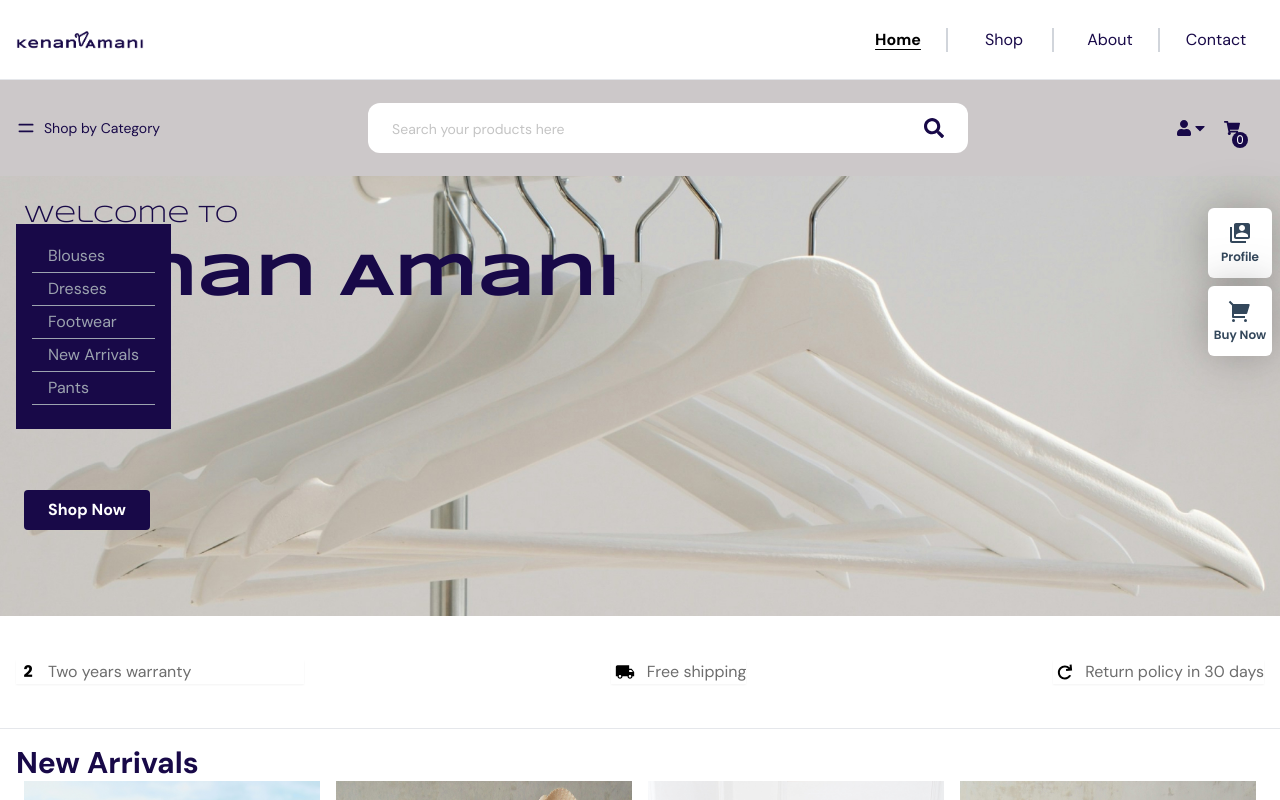
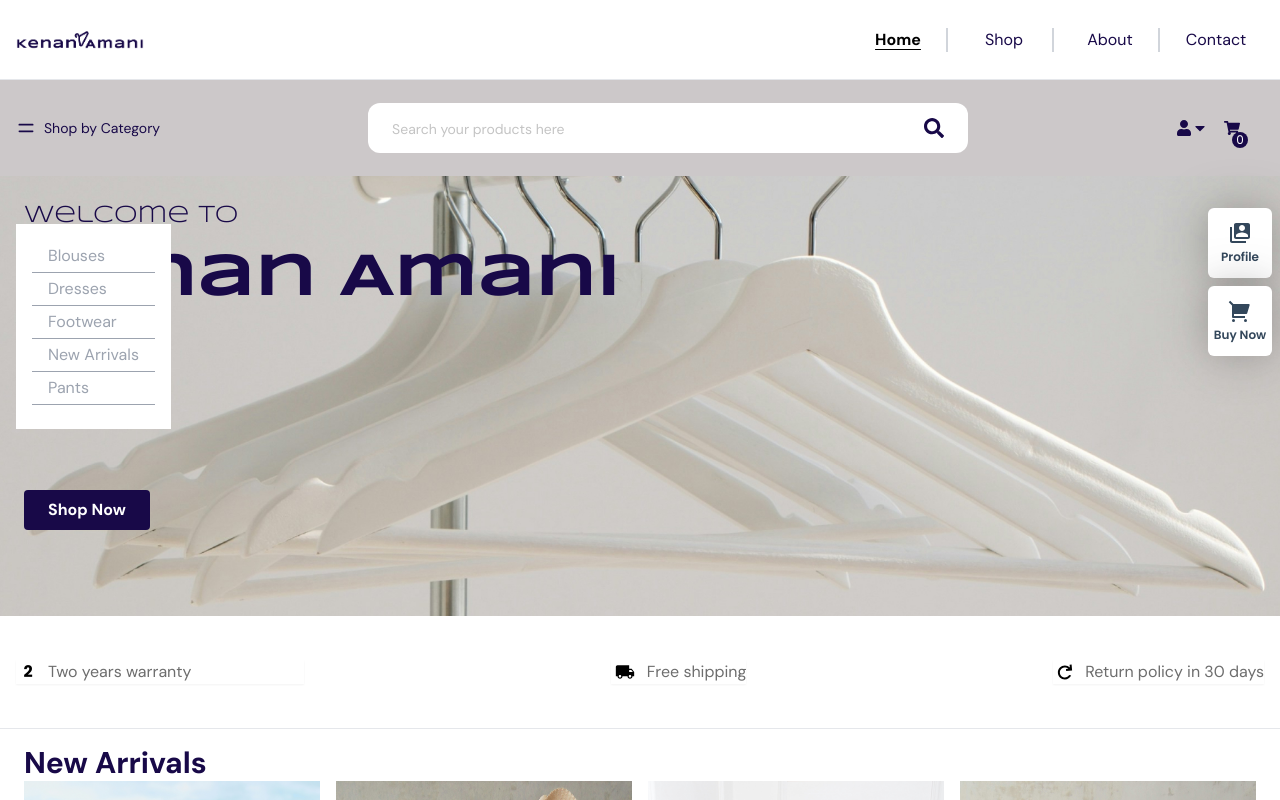
Before and after one commit to hydi-official/HCI, a React (Create React App) app: page / in a window 1280 px wide. Both pictures are taken after a click on the element "Shop by Category". Shown: the top 800 px of the page. Built offline with nearby package versions, Linux system fonts and the light colour scheme; grey boxes are pictures that could not be loaded.

Commit message:
bottom header modified

```diff
--- a/src/components/home/Header/Header.js
+++ b/src/components/home/Header/Header.js
@@ -113,12 +113,21 @@ const Header = () => {
                           transition={{ duration: 0.4 }}
                           className="text-sm flex flex-col gap-1"
                         >
+                          <Link to='/clothing'>
+                          <li className="headerSedenavLi">Blouses</li>
+                          </Link>
+                          <Link to='/Miscellaneous'>
+                          <li className="headerSedenavLi">Dresses</li>
+                          </Link>
+                          <Link to='/Accessories'>
+                          <li className="headerSedenavLi">Footwear</li>
+                          </Link>
+                          <Link to='/newArrivals'>
                           <li className="headerSedenavLi">New Arrivals</li>
-                          <li className="headerSedenavLi">Clothing</li>
-                          <li className="headerSedenavLi">Miscellaneous</li>
-                          <li className="headerSedenavLi">Wigs</li>
-                          <li className="headerSedenavLi">Accessories</li>
-                          <li className="headerSedenavLi">Others</li>
+                          </Link>
+                          <Link to='Others'>
+                          <li className="headerSedenavLi">Pants</li>
+                          </Link>
                         </motion.ul>
                       )}
                     </div>
--- a/src/components/home/Header/HeaderBottom.js
+++ b/src/components/home/Header/HeaderBottom.js
@@ -55,31 +55,31 @@ const HeaderBottom = () => {
                 initial={{ y: 30, opacity: 0 }}
                 animate={{ y: 0, opacity: 1 }}
                 transition={{ duration: 0.5 }}
-                className="absolute top-36 z-50 bg-primeColor w-auto text-[#767676] h-auto p-4 pb-6"
+                className="absolute top-36 z-50 bg-white w-auto text-[#ACACAC] h-auto p-4 pb-6"
               >
 
-                <Link to='/Clothing'><li className="text-gray-400 px-4 py-1 border-b-[1px] border-b-gray-400 hover:border-b-white hover:text-white duration-300 cursor-pointer">
+                <Link to='/Clothing'><li className="text-gray-400 px-4 py-1 border-b-[1px] border-b-gray-400 hover:border-b-[#180948] hover:text-[#180948] duration-300 cursor-pointer">
                   Blouses
                 </li>
                 </Link>
 
-                <Link to='/Miscellaneous'><li className="text-gray-400 px-4 py-1 border-b-[1px] border-b-gray-400 hover:border-b-white hover:text-white duration-300 cursor-pointer">
+                <Link to='/Miscellaneous'><li className="text-gray-400 px-4 py-1 border-b-[1px] border-b-gray-400 hover:border-b-[#180948] hover:text-[#180948] duration-300 cursor-pointer">
                   Dresses
                 </li>
                 </Link>
 
-                <Link to='/Accessories'><li className="text-gray-400 px-4 py-1 border-b-[1px] border-b-gray-400 hover:border-b-white hover:text-white duration-300 cursor-pointer">
+                <Link to='/Accessories'><li className="text-gray-400 px-4 py-1 border-b-[1px] border-b-gray-400 hover:border-b-[#180948] hover:text-[#180948] duration-300 cursor-pointer">
                   Footwear
                 </li>
                 </Link>
 
-                <Link to='/NewArrivals'><li className="text-gray-400 px-4 py-1 border-b-[1px] border-b-gray-400 hover:border-b-white hover:text-white duration-300 cursor-pointer">
+                <Link to='/NewArrivals'><li className="text-gray-400 px-4 py-1 border-b-[1px] border-b-gray-400 hover:border-b-[#180948] hover:text-[#180948] duration-300 cursor-pointer">
                   New Arrivals
                 </li>
                 </Link>
 
 
-                <Link to='/Others'><li className="text-gray-400 px-4 py-1 border-b-[1px] border-b-gray-400  hover:border-b-white hover:text-white duration-300 cursor-pointer">
+                <Link to='/Others'><li className="text-gray-400 px-4 py-1 border-b-[1px] border-b-gray-400 hover:border-b-[#180948] hover:text-[#180948] duration-300 cursor-pointer">
                   Pants
                 </li>
                 </Link>
--- a/src/components/home/Products/Heading.js
+++ b/src/components/home/Products/Heading.js
@@ -4,7 +4,7 @@ import { FaArrowLeft } from 'react-icons/fa';
 
 const Heading = ({ heading }) => {
   return (
-    <div className="flex items-center text-3xl font-semibold pt-4 text-[#180948]">
+    <div className="flex items-center text-3xl font-semibold pt-4 text-[#180948] ml-2">
       {/* <Link to="/">
         <div className="bg-[#949292] p-2 rounded-full mr-2 text-[20px]">
           <FaArrowLeft className="text-white" />
--- a/src/components/pageProps/shopPage/shopBy/Category.js
+++ b/src/components/pageProps/shopPage/shopBy/Category.js
@@ -56,7 +56,7 @@ const Category = () => {
                   onClick={() => setShowSubCatOne(!showSubCatOne)}
                   className="text-[10px] lg:text-xs cursor-pointer text-gray-400 hover:text-primeColor duration-300"
                 >
-                  <ImPlus />
+                  {/* <ImPlus /> */}
                 </span>
               )}
             </li>
```
